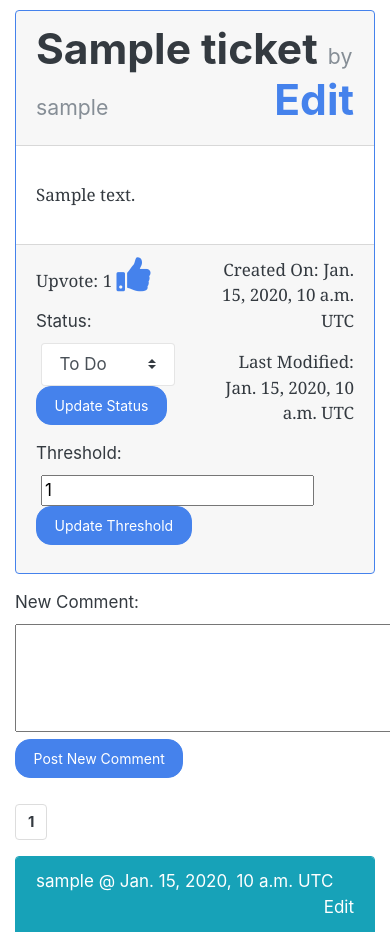
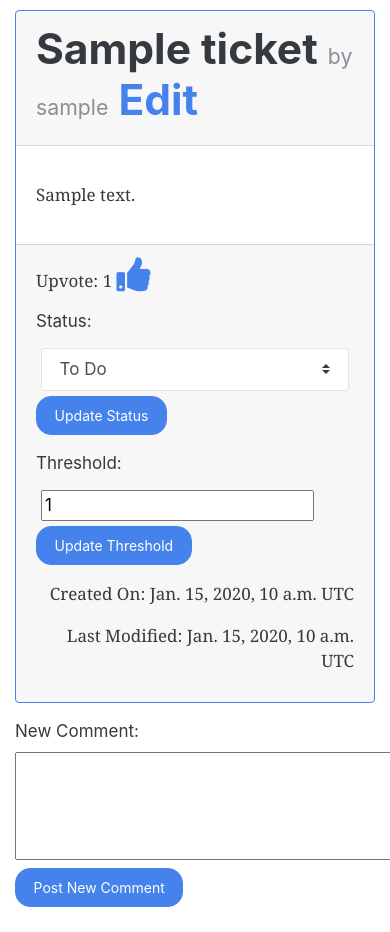
Before and after one commit to comacoma/FSF-MilestoneProject, a Django app: page /issuetracker/ticket/1/ in a window 390 px wide; the page is wider, and only the part inside the window is pictured. Shown: the part 60-992 px from the top of that part. Run offline with Django 3.2, Linux system fonts and the light colour scheme; a user stored in the database is signed in; tables that the repository leaves empty hold one stand-in row (values such as "Sample post"); some libraries are stand-ins or nearby versions.

Commit message:
refined issue tracker templates for better responsiveness

```diff
--- a/issuetracker/templates/ticketdetails.html
+++ b/issuetracker/templates/ticketdetails.html
@@ -12,7 +12,7 @@
                 {{ ticket.title }}
                 <small class="text-muted small-text">by {{ ticket.author }}</small>
                 {% if user.username == ticket.author.username %}
-                <a href="{% url 'edit_ticket' ticket.id %}" class="float-right">Edit</a>
+                <a href="{% url 'edit_ticket' ticket.id %}" class="ticket-edit">Edit</a>
                 {% endif %}
             </h1>
         </div>
@@ -21,7 +21,7 @@
         </div>
         <div class="card-footer">
             <div class="row">
-                <div class="col-6">
+                <div class="col-sm-12 col-md-6">
                     {% if ticket.type == "T1" %}
                     <p>
                         Upvote: {{ ticket.upvote_user.count }}
@@ -44,7 +44,7 @@
                             {% csrf_token %}
                             <div class="form-inline">
                                 <label for="status">{{ status.status.label }}:</label>
-                                <select class="custom-select side-margin" name="status" id="status">
+                                <select class="custom-select form-input-margin" name="status" id="status">
                                     {% for x, y in status.fields.status.choices %}
                                     <option value="{{ x }}" {% if ticket.status == x %}selected{% endif %}>{{ y }}</option>
                                     {% endfor %}
@@ -69,7 +69,7 @@
                                         {{ threshold.threshold.label }}(in GBP £):
                                     {% endif %}
                                 </label>
-                                <input type="text" name="threshold" value="{{ threshold.threshold.value }}" class="side-margin">
+                                <input type="text" name="threshold" value="{{ threshold.threshold.value }}" class="form-input-margin">
                                 <button class="btn btn-primary" type="submit">Update Threshold</button>
                             </div>
                         </form>
@@ -89,7 +89,7 @@
 
                 </div>
 
-                <div class="col-6 text-right">
+                <div class="col-sm-12 col-md-6 text-right">
                     <p>Created On: {{ ticket.submission_date | utc }} UTC</p>
                     <p>Last Modified: {{ ticket.last_modified | utc  }} UTC</p>
                 </div>
--- a/static/css/style.css
+++ b/static/css/style.css
@@ -1,30 +1,58 @@
 .register-text {
     text-align: right;
 }
+
 .top-margin {
     margin-top: 70px;
 }
+
 .table-link {
     text-decoration: none;
     color: #000;
 }
+
 .ticket-content {
     min-height: 360px;
 }
+
 .small-text {
     font-size: 50%;
 }
-.side-margin {
-    margin-left: 5px;
-    margin-right: 5px;
+
+.form-input-margin {
+    margin: 5px;
 }
 
 #credit-card-errors {
     display: none;
 }
 
+.full-table {
+    display: none;
+}
+
+.simple-table {
+    display: table;
+}
+
+.header-button, .ticket-edit{
+    float: none;
+}
+
 @media screen and (min-width: 991px) {
     .register-text {
         font-size: 90%;
     }
+
+    .full-table {
+        display: table;
+    }
+
+    .simple-table {
+        display: none;
+    }
+
+    .header-button, .ticket-edit {
+        float: right;
+    }
 }
```
Also changed, not shown: issuetracker/templates/issuetrackerhome.html (+18 -2 lines).
